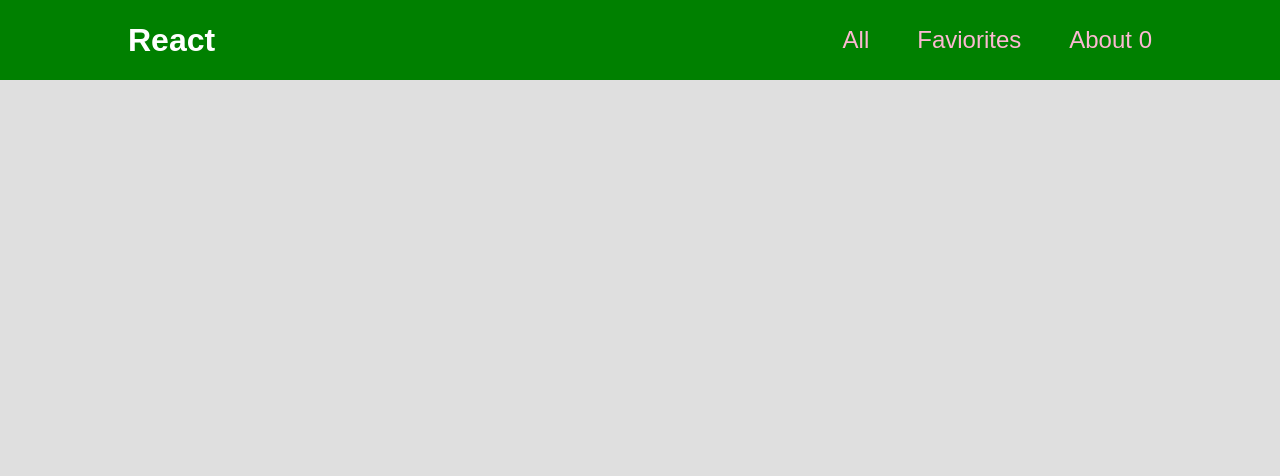
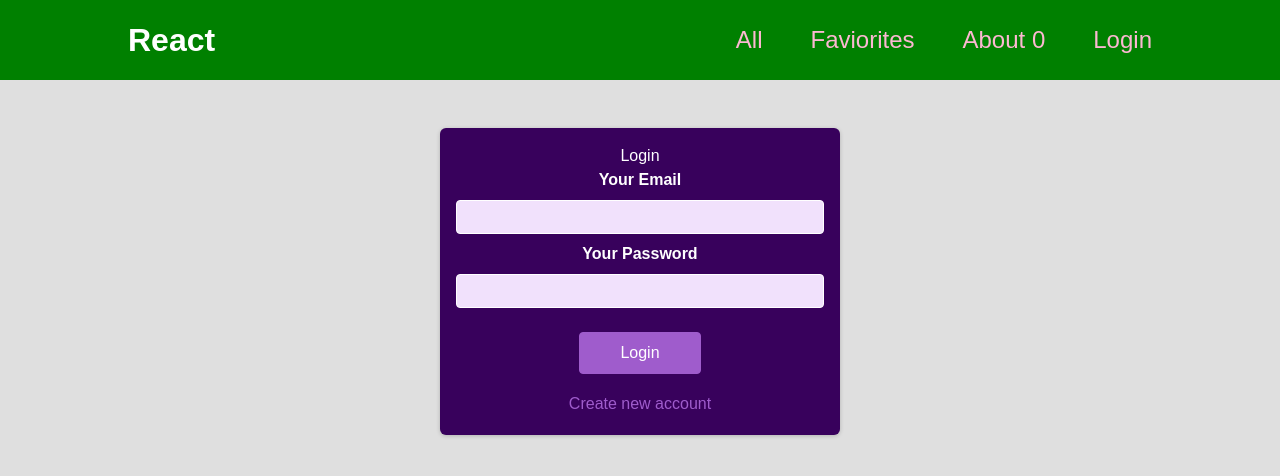
Before and after one commit to wwdfdo/react-form, a React (Create React App) app: page /login in a window 1280 px wide. Shown: the top 476 px of the page. Built offline with nearby package versions, Linux system fonts and the light colour scheme.

Commit message:
added login form

```diff
--- a/src/App.js
+++ b/src/App.js
@@ -4,6 +4,7 @@
 import Faviorites from "./Pages/Faviorites";
 import About from "./Pages/About";
 import Layout from "./Components/Layout/Layout";
+import AuthPage from "./Pages/AuthPage";
 
 // import Todos from "./Components/Todos";
 // import LoginFrom from "./Component/LoginFrom";
@@ -15,6 +16,7 @@
         <Route path="/" element={<All />} />
         <Route path="/favorites" element={<Faviorites />} />
         <Route path="/about" element={<About />} />
+        <Route path="/login" element={<AuthPage />} />
       </Routes>
     </Layout>
   );
--- /dev/null
+++ b/src/Components/Auth/AuthForm.js
@@ -0,0 +1,118 @@
+import { useState, useRef, useContext } from "react";
+
+import { useNavigate } from "react-router-dom";
+
+// import { useHistory } from "react-router-dom";
+
+import AuthContext from "../../store/auth-context";
+
+import classes from "./AuthForm.module.css";
+
+const AuthForm = () => {
+  const emailInputRef = useRef();
+  const passwordInputRef = useRef();
+
+  const history = useNavigate();
+
+  // const history = useHistory();
+
+  const authCtx = useContext(AuthContext);
+
+  const [isLogin, setIsLogin] = useState(true);
+  const [isLoding, setIsLoading] = useState(false);
+
+  const switchAuthModeHandler = () => {
+    setIsLogin((prevState) => !prevState);
+  };
+
+  const submitHandler = (event) => {
+    event.preventDefault();
+
+    const enteredEmail = emailInputRef.current.value;
+    const enteredPassword = passwordInputRef.current.value;
+
+    setIsLoading(true);
+
+    let url;
+
+    if (isLogin) {
+      url =
+        "https://identitytoolkit.googleapis.com/v1/accounts:signInWithPassword?key=AIzaSyDYTiAZ06tgN8kskwATmmzhV2iOwq3E0RU";
+    } else {
+      url =
+        "https://identitytoolkit.googleapis.com/v1/accounts:signUp?key=AIzaSyDYTiAZ06tgN8kskwATmmzhV2iOwq3E0RU";
+    }
+
+    fetch(url, {
+      method: "POST",
+      body: JSON.stringify({
+        email: enteredEmail,
+        password: enteredPassword,
+        returnSecureToken: true,
+      }),
+      headers: {
+        "Content-Type": "application/json",
+      },
+    })
+      .then((res) => {
+        setIsLoading(false);
+        if (res.ok) {
+          return res.json();
+        } else {
+          return res.json().then((data) => {
+            let errorMessage = "Authentication failed";
+
+            if (data && data.error && data.error.message) {
+              errorMessage = data.error.message;
+            }
+
+            throw new Error(errorMessage);
+          });
+        }
+      })
+      .then((data) => {
+        authCtx.login(data.idToken);
+
+        console.log(data.email);
+
+        history("/");
+      })
+      .catch((err) => {
+        alert(err.message);
+      });
+  };
+
+  return (
+    <section className={classes.auth}>
+      <h1>{isLogin ? "Login" : "Sign Up"}</h1>
+      <form onSubmit={submitHandler}>
+        <div className={classes.control}>
+          <label htmlFor="email">Your Email</label>
+          <input type="email" id="email" required ref={emailInputRef} />
+        </div>
+        <div className={classes.control}>
+          <label htmlFor="password">Your Password</label>
+          <input
+            type="password"
+            id="password"
+            required
+            ref={passwordInputRef}
+          />
+        </div>
+        <div className={classes.actions}>
+          <button>{isLogin ? "Login" : "Create Account"}</button>
+          {isLoding && <p>Sending Request...</p>}
+          <button
+            type="button"
+            className={classes.toggle}
+            onClick={switchAuthModeHandler}
+          >
+            {isLogin ? "Create new account" : "Login with existing account"}
+          </button>
+        </div>
+      </form>
+    </section>
+  );
+};
+
+export default AuthForm;
--- /dev/null
+++ b/src/Components/Auth/AuthForm.module.css
@@ -0,0 +1,72 @@
+.auth {
+  margin: 3rem auto;
+  width: 95%;
+  max-width: 25rem;
+  border-radius: 6px;
+  background-color: #38015c;
+  box-shadow: 0 1px 4px rgba(0, 0, 0, 0.2);
+  padding: 1rem;
+  text-align: center;
+}
+
+.auth h1 {
+  text-align: center;
+  color: white;
+}
+
+.control {
+  margin-bottom: 0.5rem;
+}
+
+.control label {
+  display: block;
+  color: white;
+  font-weight: bold;
+  margin-bottom: 0.5rem;
+}
+
+.control input {
+  font: inherit;
+  background-color: #f1e1fc;
+  color: #38015c;
+  border-radius: 4px;
+  border: 1px solid white;
+  width: 100%;
+  text-align: left;
+  padding: 0.25rem;
+}
+
+.actions {
+  margin-top: 1.5rem;
+  display: flex;
+  flex-direction: column;
+  align-items: center;
+}
+
+.actions button {
+  cursor: pointer;
+  font: inherit;
+  color: white;
+  background-color: #9f5ccc;
+  border: 1px solid #9f5ccc;
+  border-radius: 4px;
+  padding: 0.5rem 2.5rem;
+}
+
+.actions button:hover {
+  background-color: #873abb;
+  border-color: #873abb;
+}
+
+.actions .toggle {
+  margin-top: 1rem;
+  background-color: transparent;
+  color: #9f5ccc;
+  border: none;
+  padding: 0.15rem 1.5rem;
+}
+
+.actions .toggle:hover {
+  background-color: transparent;
+  color: #ae82cc;
+}
--- a/src/Components/Layout/Navigation.js
+++ b/src/Components/Layout/Navigation.js
@@ -24,6 +24,9 @@
               About <span>{favotitesCtx.totalFavorites}</span>
             </Link>
           </li>
+          <li>
+            <Link to="/login">Login</Link>
+          </li>
         </ul>
       </nav>
     </header>
--- /dev/null
+++ b/src/Pages/AuthPage.js
@@ -0,0 +1,7 @@
+import AuthForm from "../Components/Auth/AuthForm";
+
+const AuthPage = () => {
+  return <AuthForm />;
+};
+
+export default AuthPage;
--- a/src/index.js
+++ b/src/index.js
@@ -5,14 +5,17 @@
 import reportWebVitals from "./reportWebVitals";
 import { BrowserRouter } from "react-router-dom";
 import { FavoritesContextProvider } from "./store/favorites-context";
+import { AuthContextProvider } from "./store/auth-context";
 
 const root = ReactDOM.createRoot(document.getElementById("root"));
 root.render(
-  <FavoritesContextProvider>
-    <BrowserRouter>
-      <App />
-    </BrowserRouter>
-  </FavoritesContextProvider>
+  <AuthContextProvider>
+    <FavoritesContextProvider>
+      <BrowserRouter>
+        <App />
+      </BrowserRouter>
+    </FavoritesContextProvider>
+  </AuthContextProvider>
 );
 
 // If you want to start measuring performance in your app, pass a function
--- /dev/null
+++ b/src/store/auth-context.js
@@ -0,0 +1,40 @@
+import React, { useState } from "react";
+
+const AuthContext = React.createContext({
+  token: "",
+  isLoggedIn: false,
+  login: (token) => {},
+  logout: () => {},
+});
+
+export const AuthContextProvider = (props) => {
+  const initialToken = localStorage.getItem("token");
+  const [token, setToken] = useState(initialToken);
+
+  const userIsLoggedIn = !!token;
+
+  const loginHandler = (token) => {
+    setToken(token);
+    localStorage.setItem("token", token);
+  };
+
+  const logoutHandler = () => {
+    setToken(null);
+    localStorage.removeItem("token");
+  };
+
+  const contextValue = {
+    token: token,
+    isLoggedIn: userIsLoggedIn,
+    login: loginHandler,
+    logout: logoutHandler,
+  };
+
+  return (
+    <AuthContext.Provider value={contextValue}>
+      {props.children}
+    </AuthContext.Provider>
+  );
+};
+
+export default AuthContext;
```
